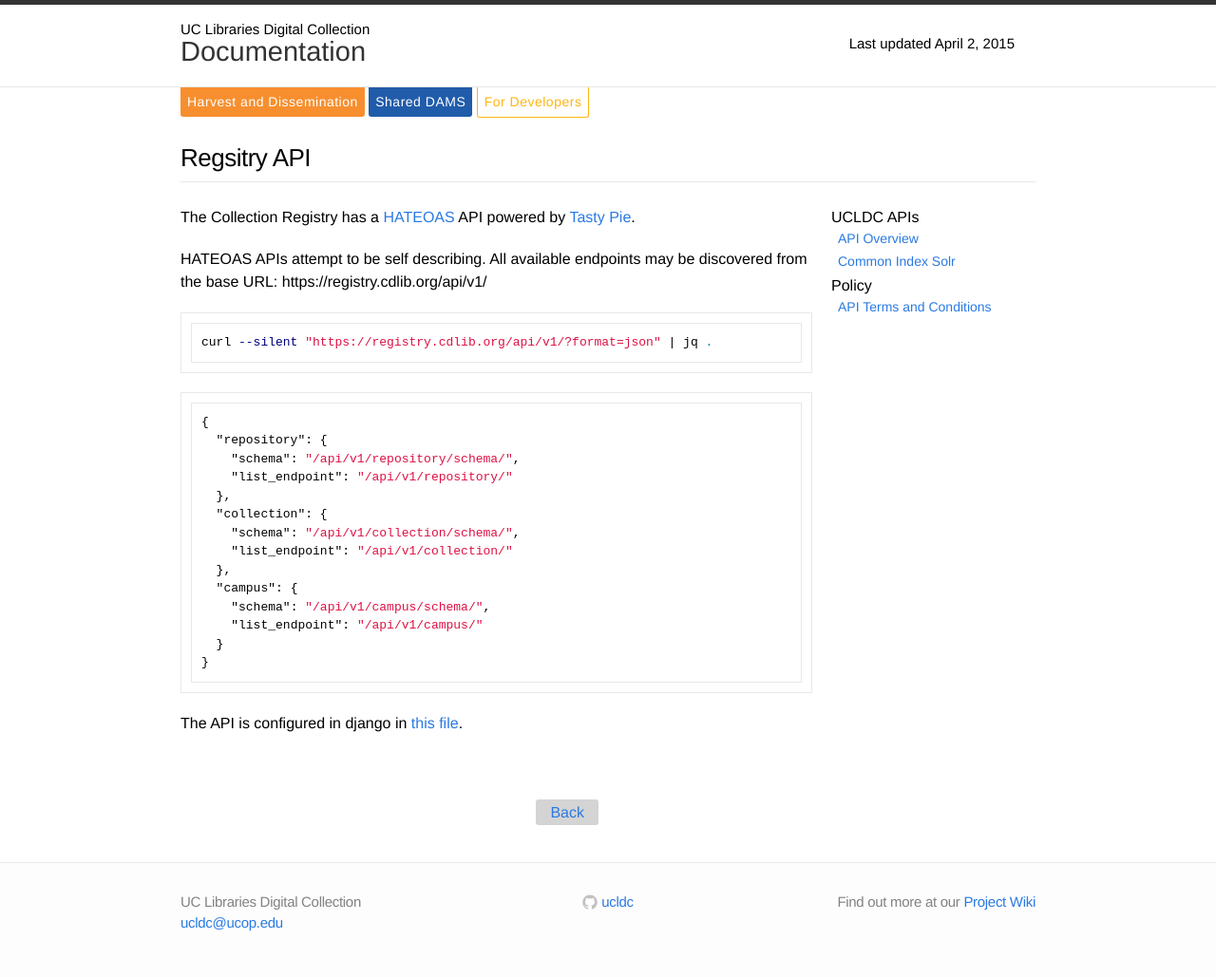
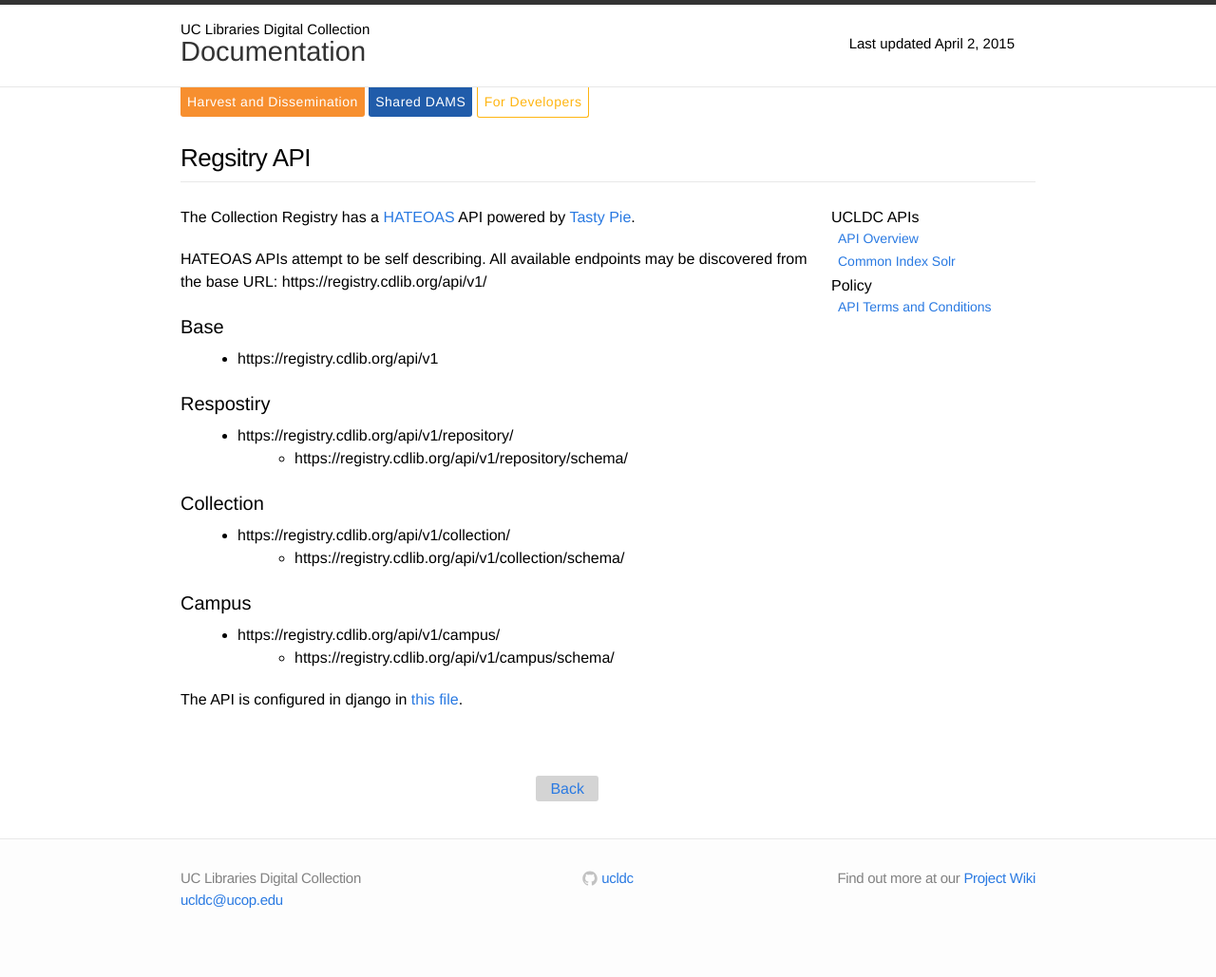
Before and after one commit to ucldc/ucldc-docs, a Jekyll site: the page built from docs/technical-docs/registry-api.md, in a window 1280 px wide. Shown: the whole page at 95% size. Built offline with Jekyll 4.4.1, drawn with Linux system fonts in a browser that asks for light colours; nearby versions of some CDN libraries; after the commit the page ends 1004 px from its top, so only the background shows below that.

Commit message:
final docs can't pretty print json

````diff
--- a/docs/technical-docs/registry-api.md
+++ b/docs/technical-docs/registry-api.md
@@ -10,25 +10,20 @@ The Collection Registry has a [HATEOAS](http://en.wikipedia.org/wiki/HATEOAS) AP
 
 HATEOAS APIs attempt to be self describing.  All available endpoints may be discovered from the base URL: https://registry.cdlib.org/api/v1/
 
-```bash
-curl --silent "https://registry.cdlib.org/api/v1/?format=json" | jq .
-```
+## Base
+ * https://registry.cdlib.org/api/v1
 
-```json
-{
-  "repository": {
-    "schema": "/api/v1/repository/schema/",
-    "list_endpoint": "/api/v1/repository/"
-  },
-  "collection": {
-    "schema": "/api/v1/collection/schema/",
-    "list_endpoint": "/api/v1/collection/"
-  },
-  "campus": {
-    "schema": "/api/v1/campus/schema/",
-    "list_endpoint": "/api/v1/campus/"
-  }
-}
-```
+## Respostiry
+ * https://registry.cdlib.org/api/v1/repository/
+   * https://registry.cdlib.org/api/v1/repository/schema/
+
+## Collection
+ * https://registry.cdlib.org/api/v1/collection/
+   * https://registry.cdlib.org/api/v1/collection/schema/
+
+## Campus
+  * https://registry.cdlib.org/api/v1/campus/
+    *  https://registry.cdlib.org/api/v1/campus/schema/
+
 
 The API is configured in django in [this file](https://github.com/ucldc/avram/blob/master/library_collection/api.py).
````
